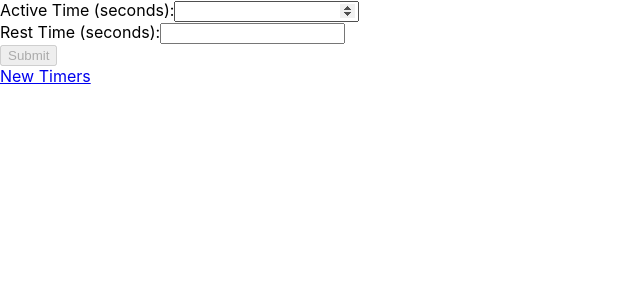
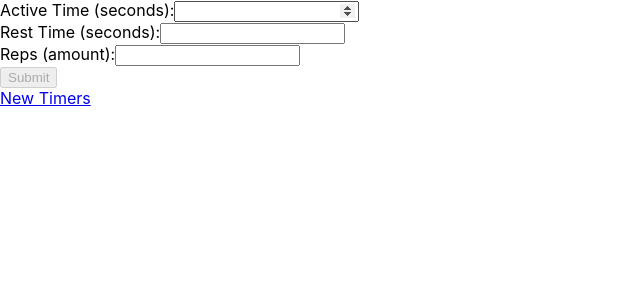
Before and after one commit to vgcaisse/my-fitness-timer-app, a React (Create React App) app: page /repForm in a window 1280 px wide. Shown: the top 300 px of the page, without its empty margins (0-640 px from the left). Built offline with nearby package versions, Linux system fonts and the light colour scheme.

Commit message:
added a new field to the RepForm

```diff
--- a/src/components/RepForm.js
+++ b/src/components/RepForm.js
@@ -3,15 +3,23 @@ import React, { useState } from 'react';
 import { useNavigate } from 'react-router-dom';
 
 const RepForm = ({ onSubmit }) => {
+  const [reps, setReps] = useState('');
   const [restTime, setRestTime] = useState('');
   const [activeTime, setActiveTime] = useState('');
+
+  const [repsError, setRepsError] = useState('');
   const [restTimeError, setRestTimeError] = useState('');
   const [activeTimeError, setActiveTimeError] = useState('');
+
   const navigate = useNavigate();
 
   const handleSubmit = (e) => {
     e.preventDefault();
-    onSubmit({ restTime: parseInt(restTime), activeTime: parseInt(activeTime) });
+    onSubmit({
+      restTime: parseInt(restTime),
+      activeTime: parseInt(activeTime),
+      reps: parseInt(reps)
+    });
     navigate('/');
   };
 
@@ -35,7 +43,23 @@ const RepForm = ({ onSubmit }) => {
     }
   };
 
-  const isDisabled = restTime.trim() === '' || activeTime.trim() === '' || restTimeError !== '' || activeTimeError !== '';
+  const handleRepsChange = (e) => {
+    const value = e.target.value;
+    if (value === '' || /^\d+$/.test(value)) {
+      setReps(value);
+      setRepsError('');
+    } else {
+      setRepsError('Amount of reps must be a non-negative integer.');
+    }
+  };
+
+  const isDisabled =
+    restTime.trim() === '' ||
+    activeTime.trim() === '' ||
+    reps.trim() === '' ||
+    restTimeError !== '' ||
+    activeTimeError !== '' ||
+    repsError !== '';
 
   return (
     <form onSubmit={handleSubmit}>
@@ -59,6 +83,16 @@ const RepForm = ({ onSubmit }) => {
         />
         {restTimeError && <div style={{ color: 'red' }}>{restTimeError}</div>}
       </div>
+      <div>
+        <label htmlFor="reps">Reps (amount):</label>
+        <input
+          type="number"
+          id="reps"
+          value={reps}
+          onChange={handleRepsChange}
+        />
+        {repsError && <div style={{ color: 'red' }}>{repsError}</div>}
+      </div>
       <button type="submit" disabled={isDisabled}>
         Submit
       </button>
```
